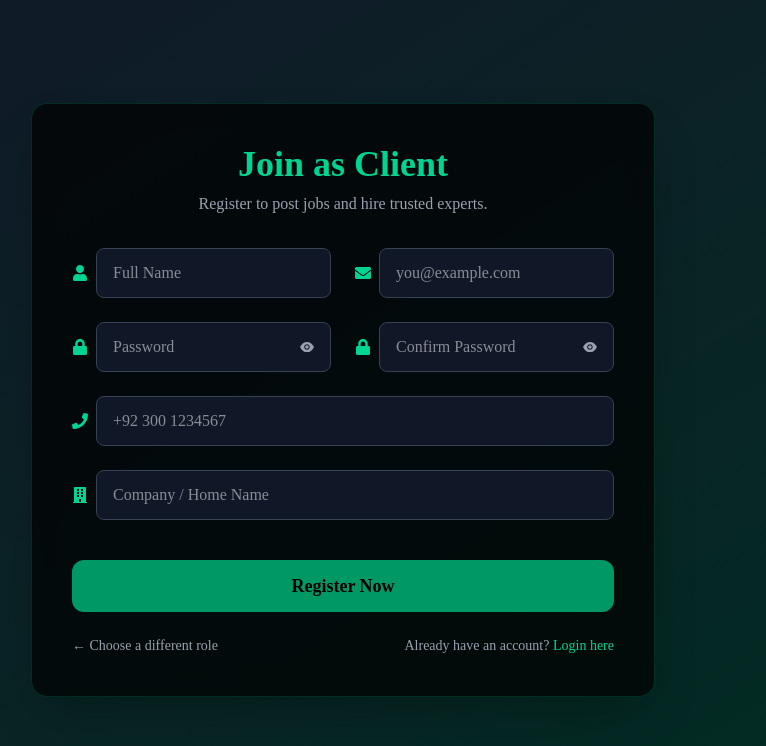
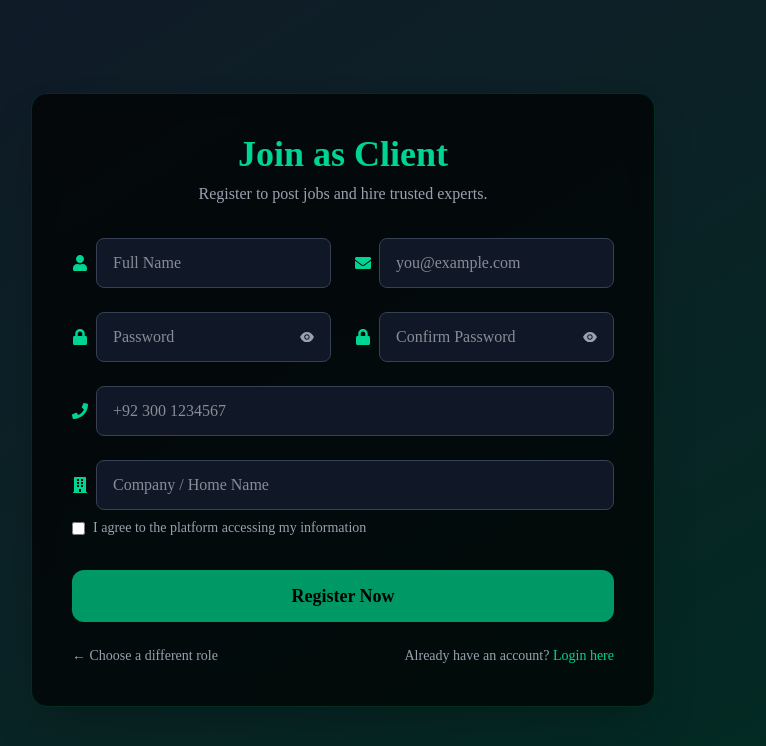
Before and after one commit to zain-zk/market-place-react, a React (Vite) app: page /register/client in a window 1280 px wide. Shown: the top 746 px of the page, without its empty margins (297-1063 px from the left). Built offline with nearby package versions, Linux system fonts and the light colour scheme; no server answers.

Commit message:
Minor chnages

```diff
--- a/src/Pages/Login.jsx
+++ b/src/Pages/Login.jsx
@@ -140,10 +140,14 @@ const LoginPage = () => {
             </div>
 
             {/* Checkbox */}
-            <label className="flex items-center text-sm text-gray-400  select-none">
-              <input type="checkbox" className="mr-2 accent-emerald-500" />I
-              agree to the platform accessing my information
-            </label>
+            {/* <label className="flex items-center text-sm text-gray-400  select-none">
+              <input
+                type="checkbox"
+                required
+                className="mr-2 accent-emerald-500 "
+              />
+              I agree to the platform accessing my information
+            </label> */}
 
             {/* Button */}
             <button
--- a/src/Pages/Register.jsx
+++ b/src/Pages/Register.jsx
@@ -230,11 +230,18 @@ export default function Register() {
               </div>
             </div>
           )}
-
+          <label className="flex items-center text-sm text-gray-400  mt-2 select-none">
+            <input
+              type="checkbox"
+              required
+              className="mr-2 accent-emerald-500 "
+            />
+            I agree to the platform accessing my information
+          </label>
           {/* Submit Button */}
           <button
             type="submit"
-            className="w-full mt-8  sm:mt-10 bg-emerald-600 hover:bg-emerald-700 rounded-xl text-base sm:text-lg py-3 font-semibold transition"
+            className="w-full mt-8  sm:mt-8 bg-emerald-600 hover:bg-emerald-700 rounded-xl text-base sm:text-lg py-3 font-semibold transition"
           >
             Register Now
           </button>
```
